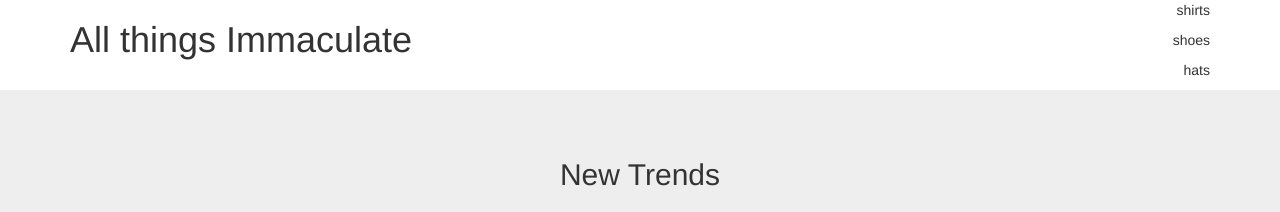
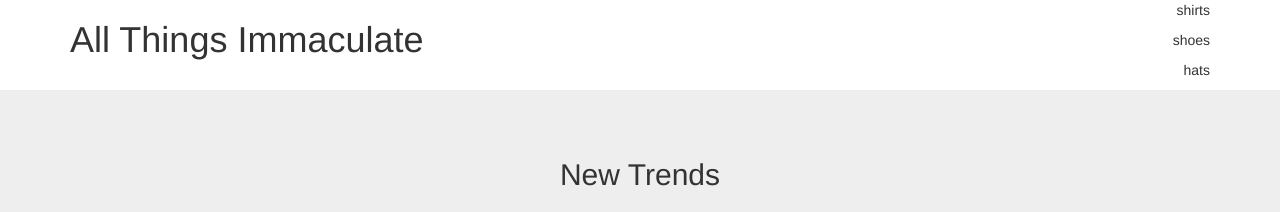
Before and after one commit to Tomn13/tomn13.github.io, a Jekyll site: the page index.html, which Jekyll copies as it is, in a window 1280 px wide. Shown: the top 212 px of the page. Built offline with Jekyll 4.4.1, drawn with Linux system fonts in a browser that asks for light colours.

Commit message:
Update index.html

```diff
--- a/index.html
+++ b/index.html
@@ -1,7 +1,7 @@
 <!DOCTYPE html>
 <html>
 <head>
-  <title>All things Immaculate</title>
+  <title>All Things Immaculate</title>
   <meta charset="utf-8"/>
   <link rel="stylesheet" href="https://maxcdn.bootstrapcdn.com/bootstrap/3.3.6/css/bootstrap.min.css" integrity="sha384-1q8mTJOASx8j1Au+a5WDVnPi2lkFfwwEAa8hDDdjZlpLegxhjVME1fgjWPGmkzs7" crossorigin="anonymous">
   <link href='https://fonts.googleapis.com/css?family=Roboto:300,400,700' rel='stylesheet' type='text/css'>
@@ -10,7 +10,7 @@
 <body>
   <header class="container">
     <div class="row">
-      <h1 class="col-sm-4">All things Immaculate</h1>
+      <h1 class="col-sm-4">All Things Immaculate</h1>
       <nav class="col-sm-8 text-right">
         <p>shirts</p>
         <p>shoes</p>
```
